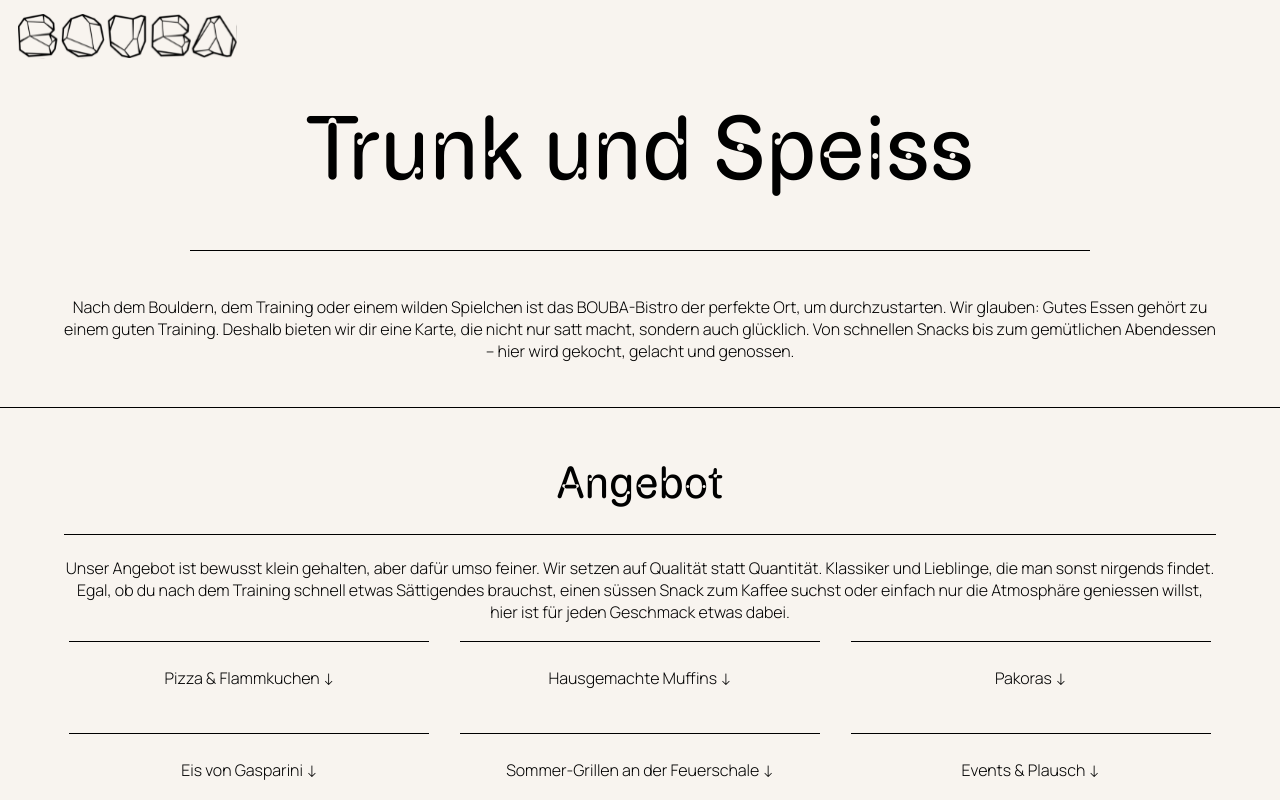
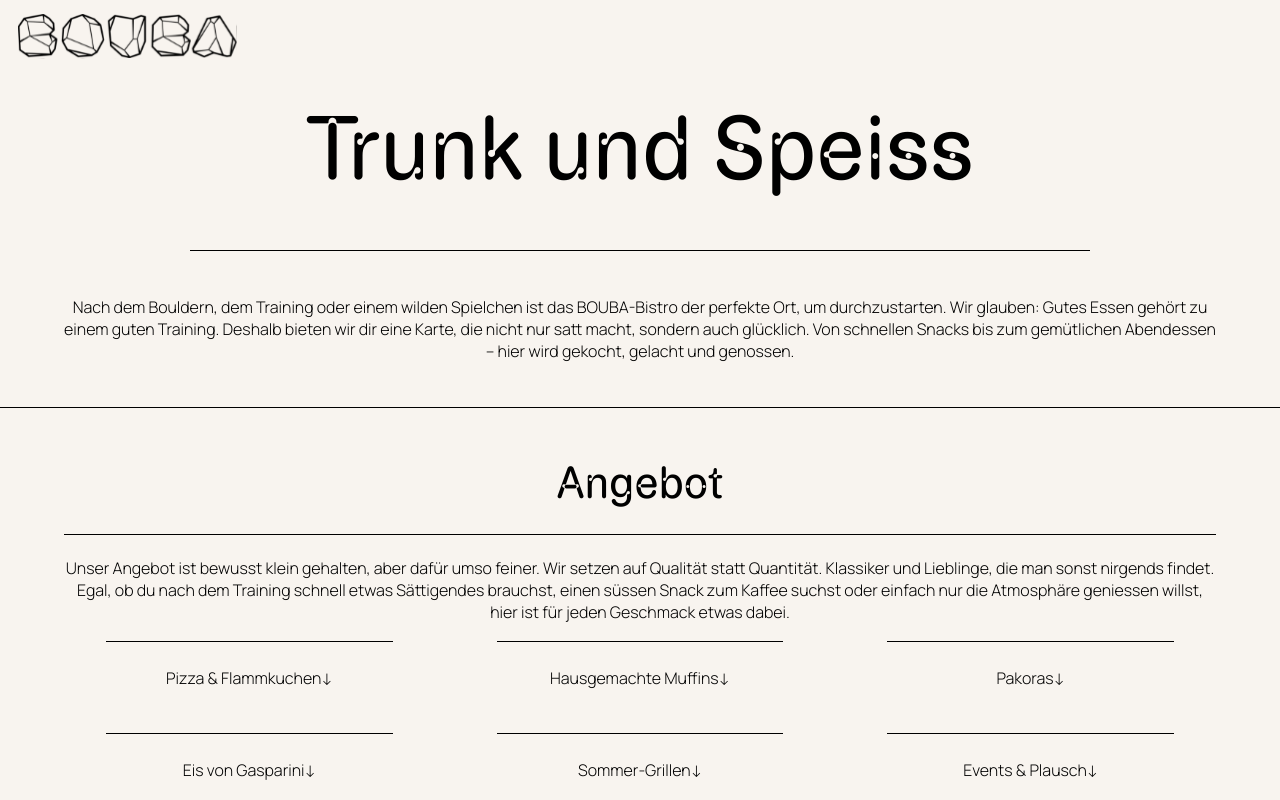
Before and after one commit to escodebar/boulder-baden.ch, a Nuxt app: page /geniessen in a window 1280 px wide. Shown: the top 800 px of the page. Built offline with nearby package versions, Linux system fonts and the light colour scheme.

Commit message:
Move internal link list to component

```diff
--- /dev/null
+++ b/app/components/linklist.vue
@@ -0,0 +1,44 @@
+<template>
+  <ul>
+    <li v-for="link in links">
+      <NuxtLink class="internal" :to="link.to">
+        {{ link.name }}
+      </NuxtLink>
+    </li>
+  </ul>
+</template>
+
+<script setup lang="ts">
+definePageMeta({
+  footer: true,
+  navigation: true,
+  order: 20,
+  title: "Trainieren",
+});
+
+interface LinkItem {
+  name: string;
+  to: {
+    name: string;
+    hash: string;
+  };
+}
+
+defineProps<{
+  links: LinkItem[];
+}>();
+</script>
+
+<style scoped>
+@media (min-width: 768px) {
+  ul {
+    display: grid;
+    gap: 20px;
+    grid-template-columns: 1fr 1fr 1fr;
+  }
+
+  ul li a {
+    width: clamp(200px, calc((90vw - 40px) / 3), calc((900px - 40px) / 3));
+  }
+}
+</style>
--- a/app/pages/geniessen.vue
+++ b/app/pages/geniessen.vue
@@ -21,50 +21,7 @@
       dabei.
     </p>
 
-    <ul class="angebot">
-      <li>
-        <NuxtLink
-          class="internal"
-          :to="{ name: 'geniessen', hash: '#pizza-flammkuchen' }"
-        >
-          Pizza & Flammkuchen
-        </NuxtLink>
-      </li>
-      <li>
-        <NuxtLink
-          class="internal"
-          :to="{ name: 'geniessen', hash: '#muffins' }"
-        >
-          Hausgemachte Muffins
-        </NuxtLink>
-      </li>
-      <li>
-        <NuxtLink
-          class="internal"
-          :to="{ name: 'geniessen', hash: '#pakoras' }"
-        >
-          Pakoras
-        </NuxtLink>
-      </li>
-      <li>
-        <NuxtLink class="internal" :to="{ name: 'geniessen', hash: '#eis' }">
-          Eis von Gasparini
-        </NuxtLink>
-      </li>
-      <li>
-        <NuxtLink
-          class="internal"
-          :to="{ name: 'geniessen', hash: '#sommergrillen' }"
-        >
-          Sommer-Grillen an der Feuerschale
-        </NuxtLink>
-      </li>
-      <li>
-        <NuxtLink class="internal" :to="{ name: 'geniessen', hash: '#events' }">
-          Events & Plausch
-        </NuxtLink>
-      </li>
-    </ul>
+    <Linklist :links="links" />
   </section>
 
   <section id="pizza-flammkuchen">
@@ -134,22 +91,15 @@ definePageMeta({
   order: 40,
   title: "Geniessen",
 });
+
+const name = "geniessen";
+
+const links = ref([
+  { to: { name, hash: "#pizza-flammkuchen" }, name: "Pizza & Flammkuchen" },
+  { to: { name, hash: "#muffins" }, name: "Hausgemachte Muffins" },
+  { to: { name, hash: "#pakoras" }, name: "Pakoras" },
+  { to: { name, hash: "#eis" }, name: "Eis von Gasparini" },
+  { to: { name, hash: "#sommergrillen" }, name: "Sommer-Grillen" },
+  { to: { name, hash: "#events" }, name: "Events & Plausch" },
+]);
 </script>
-
-<style scoped>
-@media (min-width: 768px) {
-  ul {
-    display: grid;
-    gap: 20px;
-    grid-template-columns: 1fr 1fr;
-  }
-
-  ul.angebot {
-    grid-template-columns: 1fr 1fr 1fr;
-  }
-
-  ul li a {
-    width: min(360px, calc((90vw - 40px) / 3));
-  }
-}
-</style>
--- a/app/pages/spielen.vue
+++ b/app/pages/spielen.vue
@@ -21,47 +21,7 @@
       hier ist für jeden ein Platz.
     </p>
 
-    <ul>
-      <li>
-        <NuxtLink
-          class="internal"
-          :to="{ name: 'spielen', hash: '#kinderwelt' }"
-        >
-          Kinderwelt
-        </NuxtLink>
-      </li>
-      <li>
-        <NuxtLink
-          class="internal"
-          :to="{ name: 'spielen', hash: '#slackline' }"
-        >
-          Slack Line
-        </NuxtLink>
-      </li>
-      <li>
-        <NuxtLink
-          class="internal"
-          :to="{ name: 'spielen', hash: '#basketball' }"
-        >
-          Basketball
-        </NuxtLink>
-      </li>
-      <li>
-        <NuxtLink class="internal" :to="{ name: 'spielen', hash: '#pingpong' }">
-          Ping Pong
-        </NuxtLink>
-      </li>
-      <li>
-        <NuxtLink class="internal" :to="{ name: 'spielen', hash: '#billiard' }">
-          Billiard
-        </NuxtLink>
-      </li>
-      <li>
-        <NuxtLink class="internal" :to="{ name: 'spielen', hash: '#darts' }">
-          Darts
-        </NuxtLink>
-      </li>
-    </ul>
+    <Linklist :links="links" />
   </section>
 
   <section id="betreuung">
@@ -163,6 +123,17 @@ definePageMeta({
   order: 30,
   title: "Spielen",
 });
+
+const name = "spielen";
+
+const links = ref([
+  { to: { name, hash: "#kinderwelt" }, name: "Kinderwelt" },
+  { to: { name, hash: "#slackline" }, name: "Slack Line" },
+  { to: { name, hash: "#basketball" }, name: "Basketball" },
+  { to: { name, hash: "#pingpong" }, name: "Ping Pong" },
+  { to: { name, hash: "#billiard" }, name: "Billiard" },
+  { to: { name, hash: "#darts" }, name: "Darts" },
+]);
 </script>
 
 <style scoped>
@@ -171,16 +142,4 @@ definePageMeta({
     font-size: clamp(var(--font-size-h3), calc(23vw / 2), var(--font-size-h2));
   }
 }
-
-@media (min-width: 768px) {
-  ul {
-    display: grid;
-    gap: 20px;
-    grid-template-columns: 1fr 1fr 1fr;
-  }
-
-  ul li a {
-    width: min(360px, calc((90vw - 40px) / 3));
-  }
-}
 </style>
--- a/app/pages/trainieren.vue
+++ b/app/pages/trainieren.vue
@@ -17,56 +17,7 @@
       findest du hier gebündelt.
     </p>
 
-    <ul class="angebot">
-      <li>
-        <NuxtLink
-          class="internal"
-          :to="{ name: 'trainieren', hash: '#kilterboard' }"
-        >
-          Kilterboard
-        </NuxtLink>
-      </li>
-      <li>
-        <NuxtLink
-          class="internal"
-          :to="{ name: 'trainieren', hash: '#moonboard' }"
-        >
-          Moonboard
-        </NuxtLink>
-      </li>
-      <li>
-        <NuxtLink
-          class="internal"
-          :to="{ name: 'trainieren', hash: '#spraywall' }"
-        >
-          Spraywall
-        </NuxtLink>
-      </li>
-      <li>
-        <NuxtLink
-          class="internal"
-          :to="{ name: 'trainieren', hash: '#campus-hangboard' }"
-        >
-          Campus & Hangboard
-        </NuxtLink>
-      </li>
-      <li>
-        <NuxtLink
-          class="internal"
-          :to="{ name: 'trainieren', hash: '#fitnessbereich' }"
-        >
-          Fitnessbereich
-        </NuxtLink>
-      </li>
-      <li>
-        <NuxtLink
-          class="internal"
-          :to="{ name: 'trainieren', hash: '#stangenpark' }"
-        >
-          Stangenpark
-        </NuxtLink>
-      </li>
-    </ul>
+    <Linklist class="angebot" :links="links" />
   </section>
 
   <section id="kilterboard">
@@ -246,6 +197,17 @@ definePageMeta({
   order: 20,
   title: "Trainieren",
 });
+
+const name = "trainieren";
+
+const links = ref([
+  { to: { name, hash: "#kilterboard" }, name: "Kilterboard" },
+  { to: { name, hash: "#moonboard" }, name: "Moonboard" },
+  { to: { name, hash: "#spraywall" }, name: "Spraywall" },
+  { to: { name, hash: "#campus-hangboard" }, name: "Campus & Hangboard" },
+  { to: { name, hash: "#fitnessbereich" }, name: "Fitnessbereich" },
+  { to: { name, hash: "#stangenpark" }, name: "Stangenpark" },
+]);
 </script>
 
 <style scoped>
@@ -265,9 +227,5 @@ definePageMeta({
   ul.angebot {
     grid-template-columns: 1fr 1fr 1fr;
   }
-
-  ul li a {
-    width: min(360px, calc((90vw - 40px) / 3));
-  }
 }
 </style>
```
